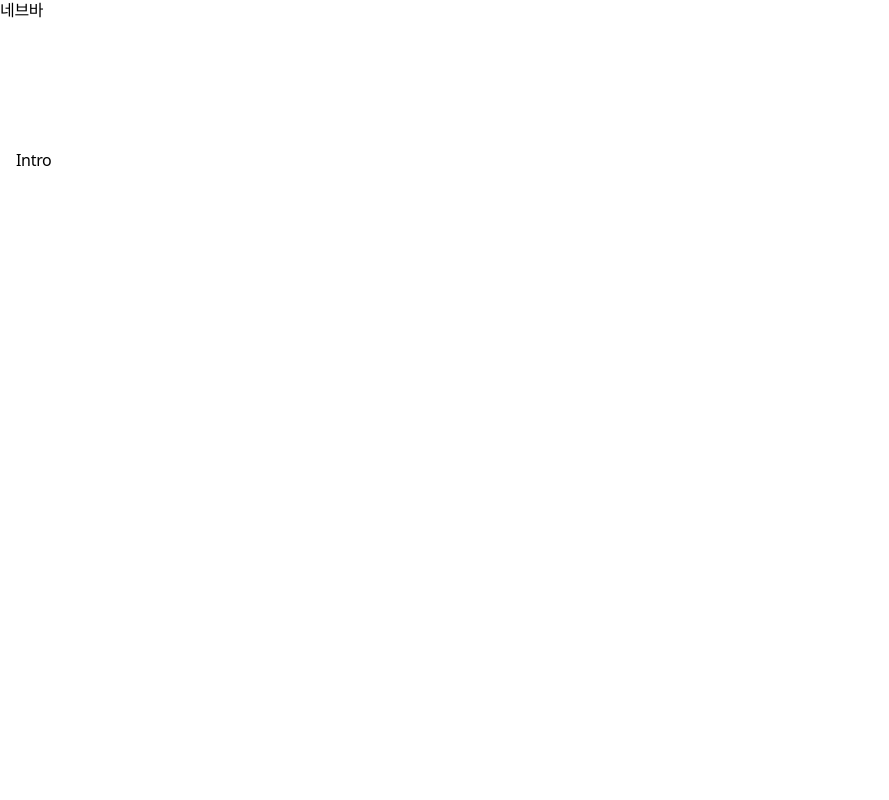
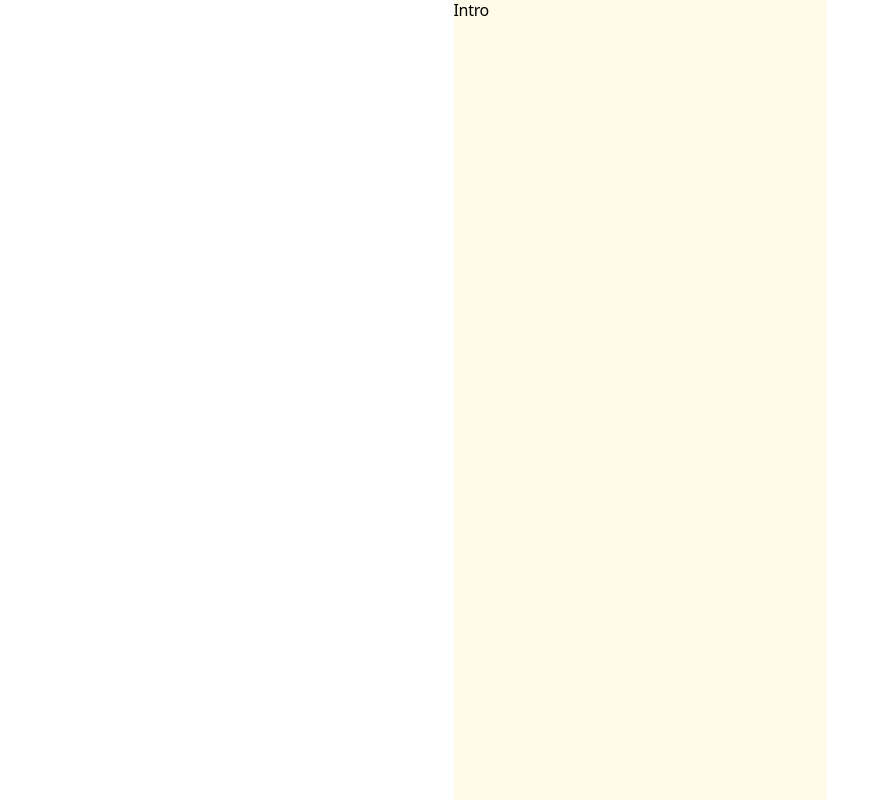
Before and after one commit to chwihae/frontend, a React (Vite) app: page / in a window 1280 px wide. Shown: the whole page, without its empty margins (0-889 px from the left). Built offline with nearby package versions, Linux system fonts and the light colour scheme; a web font is replaced by a local one.

Commit message:
feat : 레이아웃, 헤더 (#2)

```diff
--- a/src/components/Layout.tsx
+++ /dev/null
@@ -1,15 +0,0 @@
-import { Outlet, ScrollRestoration } from 'react-router-dom';
-
-const Layout = () => {
-  return (
-    <>
-      <div>네브바</div>
-      <main className="mx-auto mt-16 max-w-7xl px-4 pb-64 pt-16">
-        <Outlet />
-      </main>
-      <ScrollRestoration />
-    </>
-  );
-};
-
-export default Layout;
--- /dev/null
+++ b/src/components/Layout/HeaderBack.tsx
@@ -0,0 +1,5 @@
+const HeaderBack = () => {
+  return <div>HeaderBack</div>;
+};
+
+export default HeaderBack;
--- /dev/null
+++ b/src/components/Layout/HeaderHome.tsx
@@ -0,0 +1,5 @@
+const HeaderHome = () => {
+  return <div>HeaderHome</div>;
+};
+
+export default HeaderHome;
--- /dev/null
+++ b/src/components/Layout/Layout.tsx
@@ -0,0 +1,36 @@
+import { Outlet, ScrollRestoration, useLocation } from 'react-router-dom';
+
+import HeaderHome from '@components/Layout//HeaderHome';
+import HeaderBack from '@components/Layout/HeaderBack';
+
+const Layout = () => {
+  const location = useLocation();
+  const pathname = location.pathname;
+  const pathParts = pathname.split('/').slice(1);
+
+  return (
+    <>
+      <div className="h-[100vh] min-w-[373px] bg-yellow-50">
+        {HEADERS.filter((header) => header.pathname === pathParts[0]).map(
+          (component) => (
+            <header key={component.pathname} className="h-[60px] bg-amber-300">
+              {component.component}
+            </header>
+          ),
+        )}
+        <main>
+          <Outlet />
+        </main>
+      </div>
+      <ScrollRestoration />
+    </>
+  );
+};
+
+export default Layout;
+
+const HEADERS = [
+  { pathname: 'home', component: <HeaderHome /> },
+  { pathname: 'question', component: <HeaderBack /> },
+  { pathname: 'vote', component: <HeaderBack /> },
+];
--- a/src/index.css
+++ b/src/index.css
@@ -27,4 +27,9 @@ body {
   font-style: normal;
   line-height: 1.36;
   letter-spacing: -0.32px;
+
+  display: flex;
+  align-items: center;
+  justify-content: center;
+  margin: 0;
 }
--- a/src/router.tsx
+++ b/src/router.tsx
@@ -1,6 +1,6 @@
 import { createBrowserRouter } from 'react-router-dom';
 
-import Layout from '@components/Layout';
+import Layout from '@components/Layout/Layout';
 import Home from '@pages/Home';
 import Intro from '@pages/Intro';
 import Login from '@pages/Login';
```
